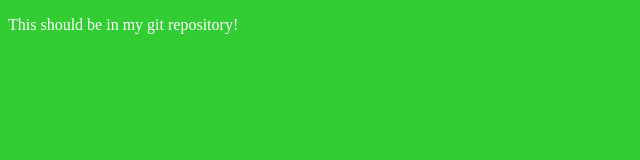
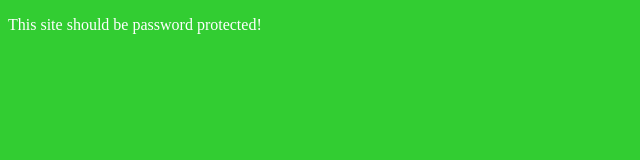
Before and after one commit to the-dmt/website, a plain HTML site: page index.html in a window 1280 px wide. Shown: the full height of the page, 0-640 px from the left. Drawn offline with Linux system fonts and the light colour scheme.

Commit message:
Modify index.html

```diff
--- a/index.html
+++ b/index.html
@@ -7,6 +7,6 @@
 	<title>My pleasure Website</title>
 </head>
 <body>
-	<p>This should be in my git repository!</p>
+	<p>This site should be password protected!</p>
 </body>
 </html>
```
